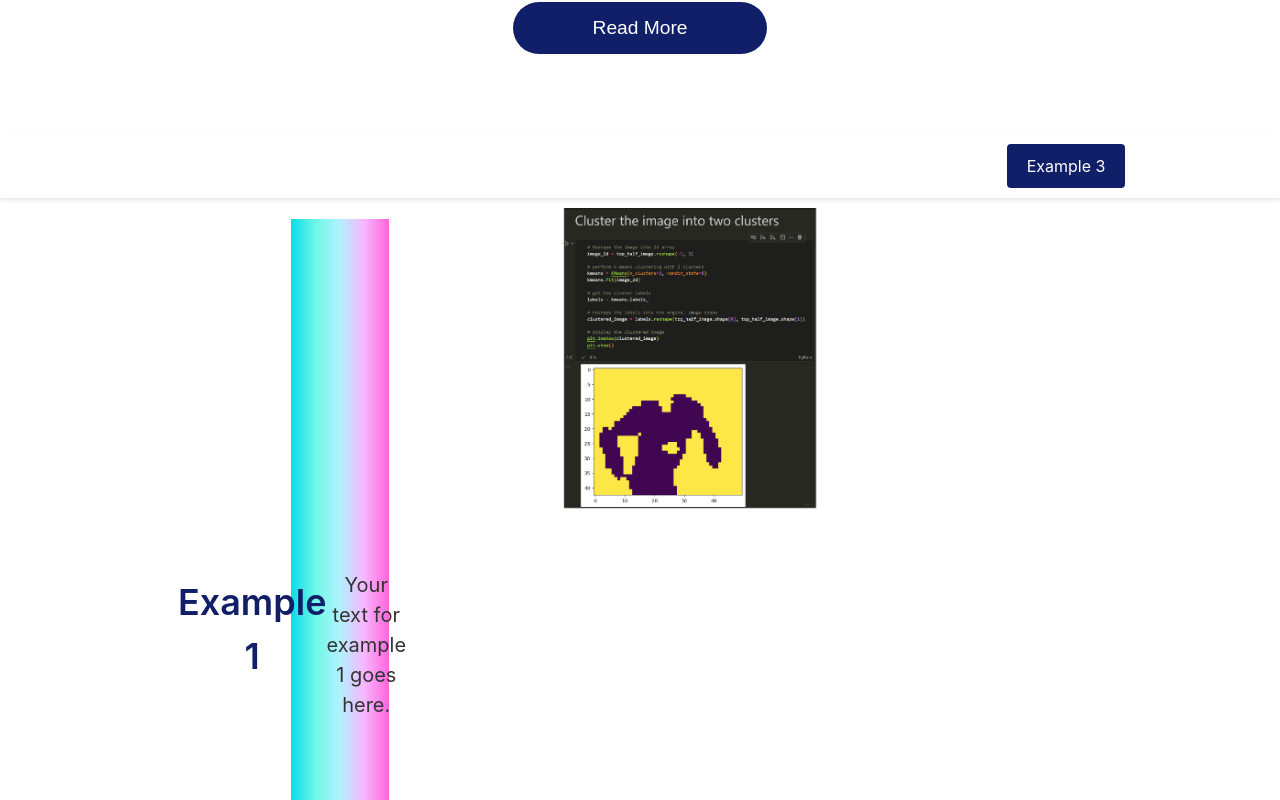
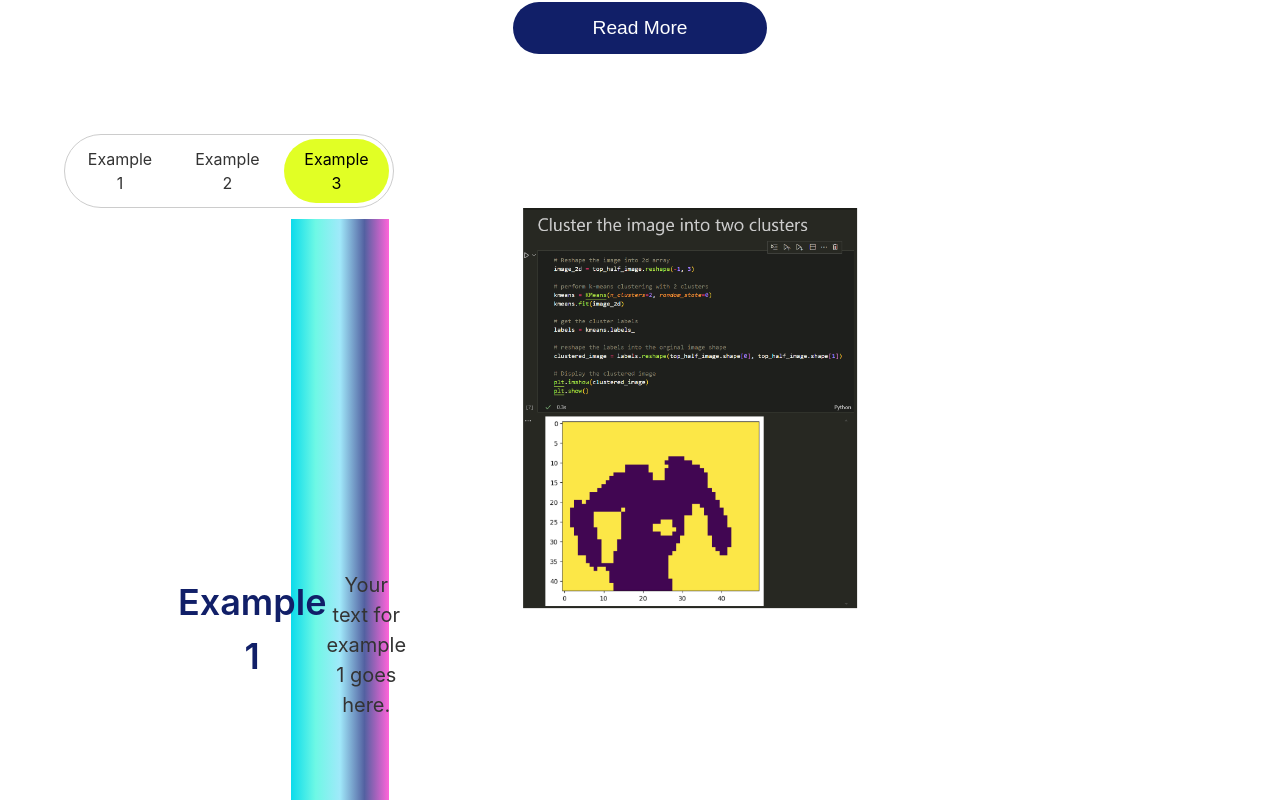
Before and after one commit to Chrisawgey/LipReadv.1, a React (Vite) app in the folder my-first-react-app/: page / in a window 1280 px wide. Shown: the part 1700-2500 px from the top of the page. Built offline with nearby package versions, Linux system fonts and the light colour scheme.

Commit message:
navbar working

```diff
--- a/my-first-react-app/src/Components/bodytwo.css
+++ b/my-first-react-app/src/Components/bodytwo.css
@@ -1,52 +1,68 @@
 #bodyTwo {
     position: relative;
     padding-top: 60px;
+    padding-left: 5%;
+    padding-right: 5%;
 }
 
+/* Styles for the sticky navbar */
 #bodyTwo .bodyTwo-navbar {
+    z-index: 1;
+    grid-column-gap: .25rem;
+    background-color: var(--white);
+    border-style: solid;
+    border-width: 1px;
+    border-radius: 500px;
+    align-items: center;
+    padding: .25rem;
+    display: flex;
     position: sticky;
-    top: 0;
-    left: 0;
-    width: 100%;
-    display: flex;
-    justify-content: space-around;
-    padding: 10px 0;
-    box-shadow: 0 2px 4px rgba(0, 0, 0, 0.1);
-    z-index: 1000;
+    top: 6rem;
+    border: 1px solid #ccc;
+    width: 320px;
+  }
+
+
+/* Styles for each navbar item */
+#bodyTwo .bodyTwo-nav-item {
+    padding: 8px 16px; /* Padding inside each item */
+    cursor: pointer; /* Cursor on hover */
+    color: #333; /* Default text color */
+    text-align: center; /* Center text horizontally */
+    border-radius: 50px; /* Rounded corners for each item */
+    transition: background-color 0.3s ease; /* Smooth background color transition */
 }
 
-#bodyTwo .bodyTwo-nav-item {
-    padding: 10px 20px;
-    cursor: pointer;
+/* Styles for the active navbar item */
+#bodyTwo .bodyTwo-nav-item.active {
+    background: #e1ff25; /* Green background when active */
+    color: rgb(0, 0, 0); /* White text when active */
 }
 
-#bodyTwo .bodyTwo-nav-item.active {
-    background: #111f68;
-    color: white;
-    border-radius: 4px;
-}
 
 #bodyTwo .bodyTwo-content {
     display: flex;
     flex-direction: row;
     align-items: flex-start;
     justify-content: center;
-    padding: 10px 20px; /* Adjusted padding */
 }
 
 #bodyTwo .bodyTwo-text-container {
+    display: block;
     flex: 1;
     padding: 10px 0; /* Adjusted padding */
     max-width: 100px;
     text-align: center; /* Center align text */
+    /* background: #f0f0f0; */ /* Remove or comment out this line */
 }
+
 
 #bodyTwo .bodyTwo-image-container {
     flex: 1;
     position: sticky;
     top: 60px;
     max-width: 600px;
-    height: 300px;
+    height: 400px;
     display: flex;
     justify-content: center;
     align-items: center;
--- a/my-first-react-app/src/index.css
+++ b/my-first-react-app/src/index.css
@@ -35,8 +35,9 @@ body,
     --semantic-error: #ff2055;
     --neon-pink: #ff64da;
     --blend-color-1: #6ef8e5;
-    --blend-color-2: #b2f1ff;
-    --blend-color-3: #f8b6ff;
-    --blend-color-4: #ff64da;
+    --blend-color-2: #a0e9fa;
+    --blend-color-3: #5361a1;
+    --blend-color-4: #78229b;
     --aquamarine: #0bdbeb;
+
 }
```
